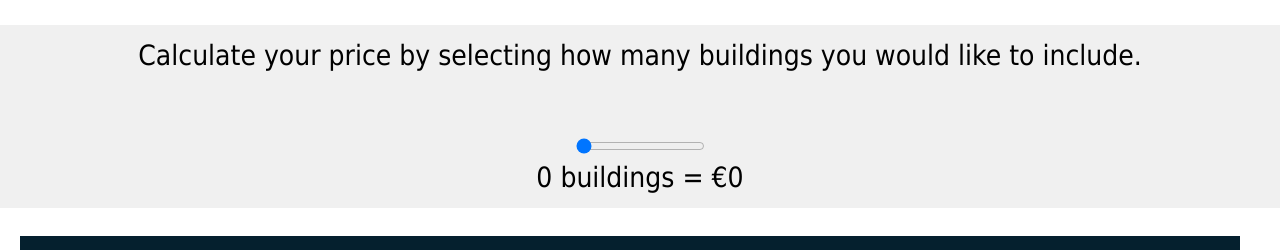
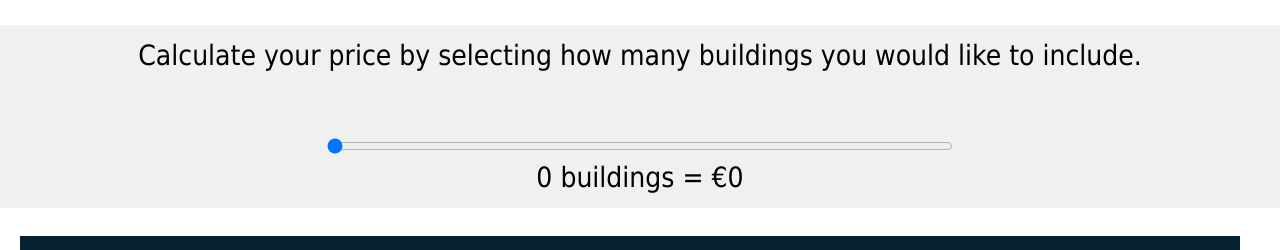
Before and after one commit to ecovisum/ecovisum-site, a plain HTML site: page tiers2.html in a window 1280 px wide. Shown: the part 124-374 px from the top of the page. Drawn offline with Linux system fonts and the light colour scheme.

Commit message:
make the slider wider (!)

```diff
--- a/tiers2.html
+++ b/tiers2.html
@@ -12,9 +12,8 @@
       font-size: 1.4em;
       text-align: center;
     }
-    #alternativePrice {
-      /* background: hsl(200, 90%, 70%); */
-
+    #altBuildings {
+      width: 50%;
     }
   </style>
 <body>
```
